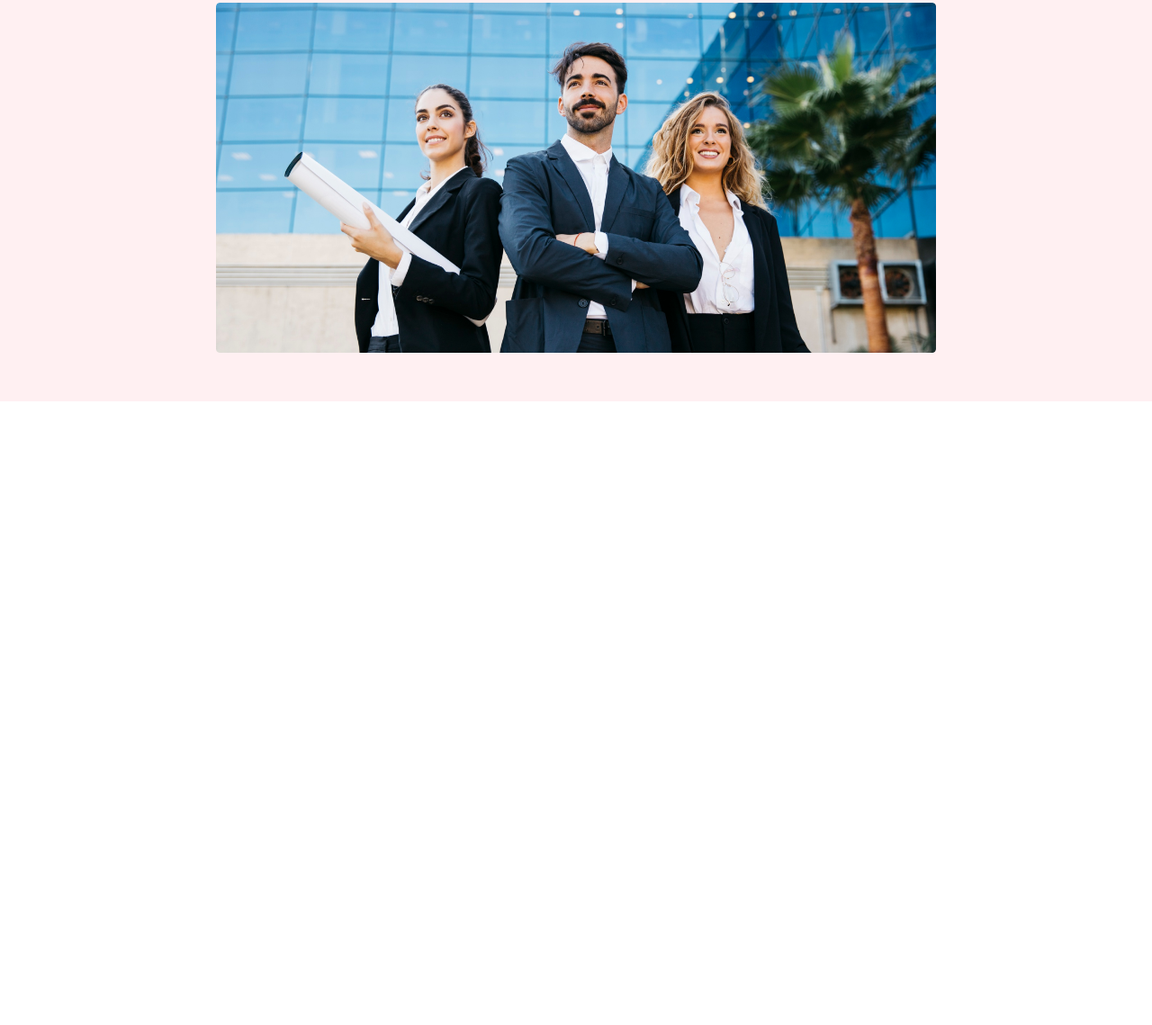
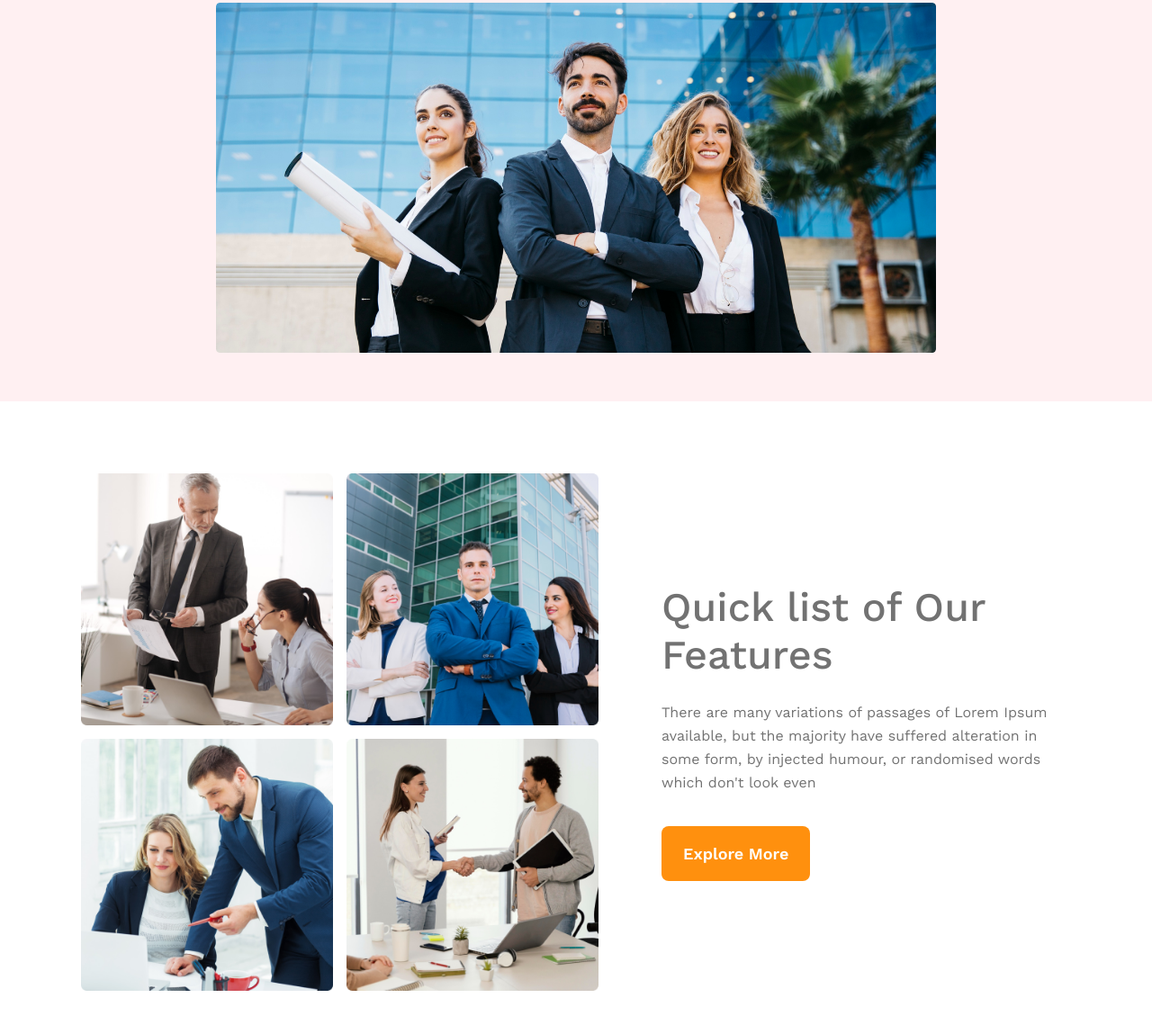
Before and after one commit to Rahman-Mofizur/g3-architects-repo, a plain HTML site: page index.html in a window 1280 px wide. Shown: the part 551-1690 px from the top of the page at 90% size. Before the commit the page ends 997 px from the top, so only its background shows below. Drawn offline with nearby package versions, Linux system fonts and the light colour scheme.

Commit message:
Quick List Section added

```diff
--- a/index.html
+++ b/index.html
@@ -3,6 +3,11 @@
   <head>
     <meta charset="UTF-8" />
     <meta name="viewport" content="width=device-width, initial-scale=1.0" />
+    <link
+      rel="shortcut icon"
+      href="images/favikon-architecture.png"
+      type="image/x-icon"
+    />
     <title>G3 Architects</title>
     <link rel="stylesheet" href="styles/styles.css" />
   </head>
@@ -21,7 +26,7 @@
         <div class="banner-content">
           <h1 class="banner-title">Brand New Group of Architects</h1>
 
-          <p class="banner-description">
+          <p class="text-light-gray">
             There are many variations of passages of Lorem Ipsum available, but
             the majority have suffered alteration in some form, by injected
             humour, or randomised words which don't look even
@@ -32,5 +37,25 @@
         <img src="images/banner.png" alt="" />
       </div>
     </header>
+
+    <main>
+      <section class="quick-list-section">
+        <div class="quick-list-images">
+          <img src="images/team1.png" alt="" />
+          <img src="images/team2.png" alt="" />
+          <img src="images/team3.png" alt="" />
+          <img src="images/team4.png" alt="" />
+        </div>
+        <div class="quick-list-content">
+          <h1 class="quick-list-title">Quick list of Our Features</h1>
+          <p class="text-light-gray">
+            There are many variations of passages of Lorem Ipsum available, but
+            the majority have suffered alteration in some form, by injected
+            humour, or randomised words which don't look even
+          </p>
+          <button class="btn-primary">Explore More</button>
+        </div>
+      </section>
+    </main>
   </body>
 </html>
--- a/styles/styles.css
+++ b/styles/styles.css
@@ -4,6 +4,10 @@
   font-family: "Open Sans", sans-serif;
   font-family: "Work Sans", sans-serif;
   margin: 0px;
+}
+
+.text-light-gray {
+  color: var(--dark-03, #727272);
 }
 
 /* Header styles */
@@ -75,6 +79,45 @@ nav li a {
   cursor: pointer;
 }
 
+/* Quick List Section Styles */
+.quick-list-section {
+  max-width: 1100px;
+  display: flex;
+  justify-content: space-between;
+  margin: 80px auto;
+  align-items: center;
+}
+
+.quick-list-images {
+  display: grid;
+  grid-template-columns: repeat(2, 1fr);
+  gap: 15px;
+}
+
+.quick-list-images img {
+  max-width: 280px;
+}
+
+.quick-list-content {
+  padding-left: 70px;
+  /* padding-right: 10px; */
+}
+
+.quick-list-content h1 {
+  color: var(--dark-03, #727272);
+  font-size: 45px;
+  font-weight: 500;
+  line-height: normal;
+  margin-bottom: 25px;
+}
+
+.quick-list-content p {
+  margin-bottom: 35px;
+  font-size: 16px;
+  font-weight: 400;
+  line-height: 26px; /* 162.5% */
+}
+
 /* Responsive Media Queries */
 @media screen and (max-width: 576px) {
   header {
@@ -86,4 +129,15 @@ nav li a {
   nav h1 {
     margin-bottom: 20px;
   }
+  .quick-list-section {
+    flex-direction: column;
+    /* padding: 0px 10px */
+  }
+
+  .quick-list-images {
+    padding: 50px 20px;
+  }
+  .quick-list-images img {
+    width: 100%;
+  }
 }
```
Also changed, not shown: images/favikon-architecture.png (added).
